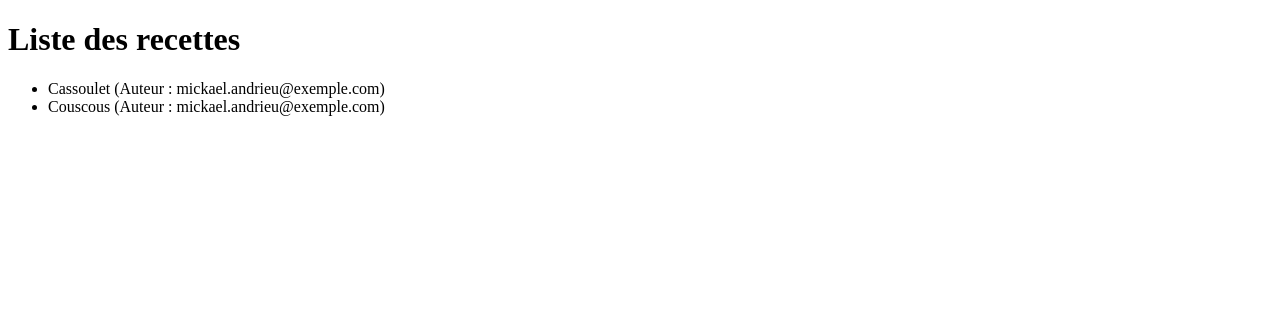
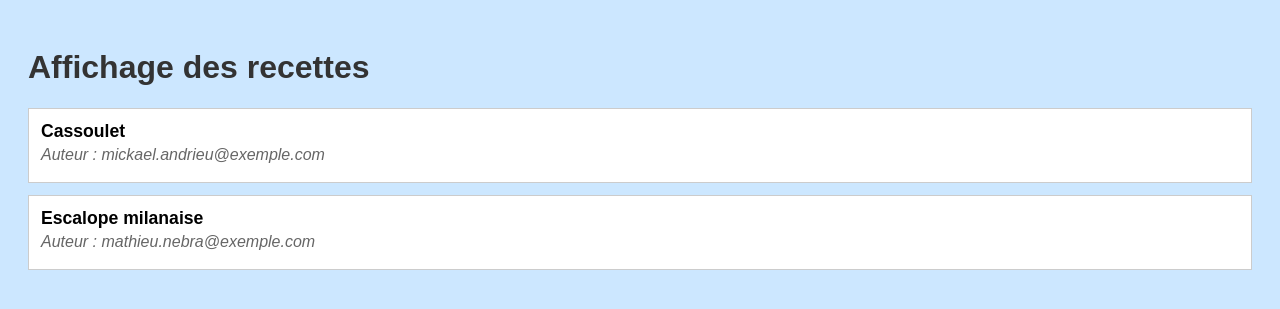
Before and after one commit to rumensmv/php_mysql, a PHP site: page /AfficherRecettes.php in a window 1280 px wide. Shown: the top 309 px of the page. Run offline with PHP 8.4, Linux system fonts and the light colour scheme.

Commit message:
Les tableaux associatifs

```diff
--- a/AfficherRecettes.php
+++ b/AfficherRecettes.php
@@ -1,11 +1,25 @@
 <?php
-
-// Déclaration du tableau des recettes
+// Déclaration du tableau des recettes en tableaux associatifs
 $recipes = [
-    ['Cassoulet', 'Mettez les haricots, la viande et laissez mijoter...', 'mickael.andrieu@exemple.com', true],
-    ['Couscous', 'Préparez la semoule, les légumes et la viande...', 'mickael.andrieu@exemple.com', false],
+    [
+        'title' => 'Cassoulet',
+        'recipe' => ' ',
+        'author' => 'mickael.andrieu@exemple.com',
+        'enabled' => true,
+    ],
+    [
+        'title' => 'Couscous',
+        'recipe' => ' ',
+        'author' => 'mickael.andrieu@exemple.com',
+        'enabled' => false,
+    ],
+    [
+        'title' => 'Escalope milanaise',
+        'recipe' => ' ',
+        'author' => 'mathieu.nebra@exemple.com',
+        'enabled' => true,
+    ]
 ];
-
 ?>
 
 <!DOCTYPE html>
@@ -13,15 +27,20 @@ $recipes = [
 <head>
     <meta charset="UTF-8">
     <title>Affichage des recettes</title>
+    <link rel="stylesheet" href="style.css">
 </head>
 <body>
-    <h1>Liste des recettes</h1>
+    <h1>Affichage des recettes</h1>
     <ul>
-        <?php for ($lines = 0; $lines <= 1; $lines++): ?>
-            <li>
-                <?php echo $recipes[$lines][0] . ' (Auteur : ' . $recipes[$lines][2] . ')'; ?>
-            </li>
-        <?php endfor; ?>
+        <?php foreach($recipes as $recipe): ?>
+            <?php if($recipe['enabled']): ?>
+                <li>
+                    <div class="title"><?php echo $recipe['title']; ?></div>
+                    <div class="author">Auteur : <?php echo $recipe['author']; ?></div>
+                    <div><?php echo $recipe['recipe']; ?></div>
+                </li>
+            <?php endif; ?>
+        <?php endforeach; ?>
     </ul>
 </body>
 </html>
--- /dev/null
+++ b/style.css
@@ -0,0 +1,37 @@
+body {
+    font-family: Arial, sans-serif;
+    padding: 20px;
+    background-color: #cce7ff; /* fond bleu clair */
+}
+
+h1 {
+    color: #333;
+}
+
+ul {
+    list-style-type: none;
+    padding: 0;
+}
+
+li {
+    border: 1px solid #ccc;
+    padding: 12px;
+    margin-bottom: 12px;
+    background-color: #fff; /* fond blanc pour les recettes */
+}
+
+.title {
+    font-weight: bold;
+    font-size: 1.1em;
+    margin-bottom: 4px;
+}
+
+.author {
+    font-style: italic;
+    color: #666;
+    margin-bottom: 6px;
+}
+
+.recipe-text {
+    margin-top: 4px;
+}
```
